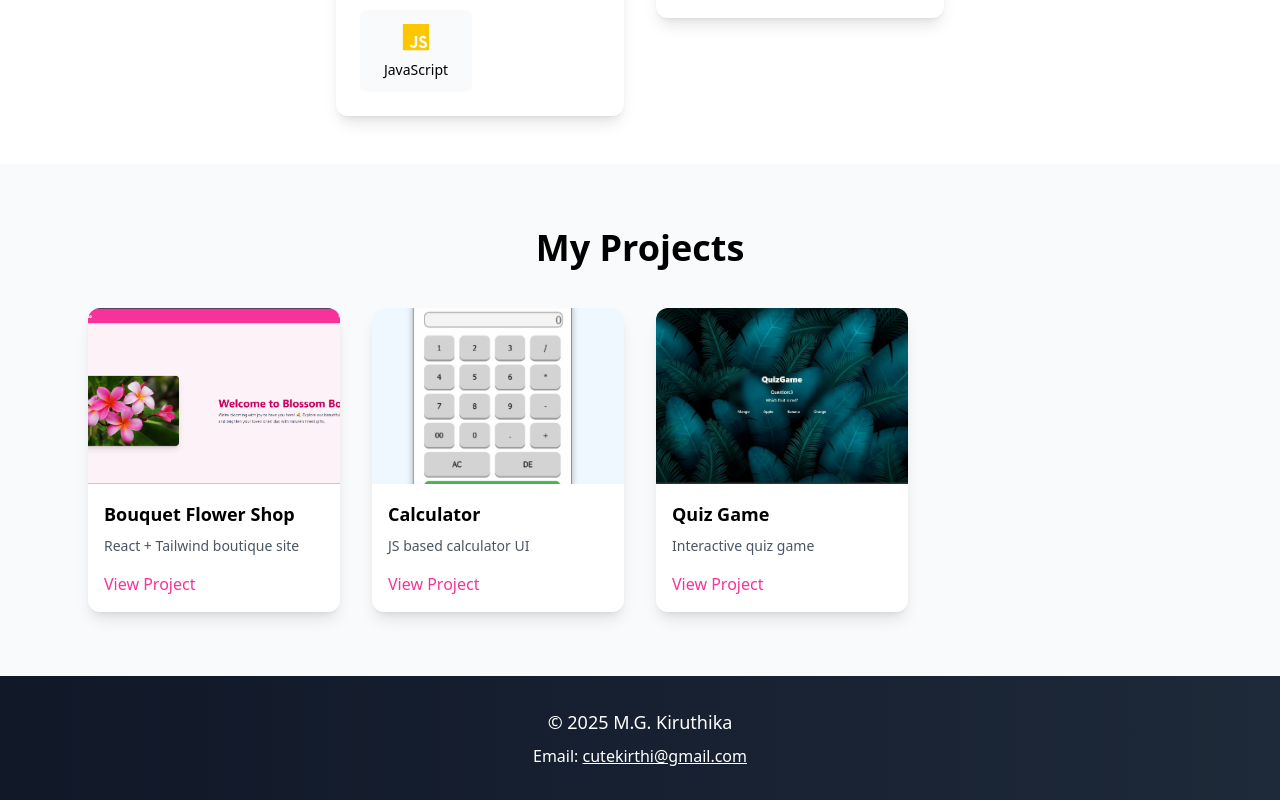
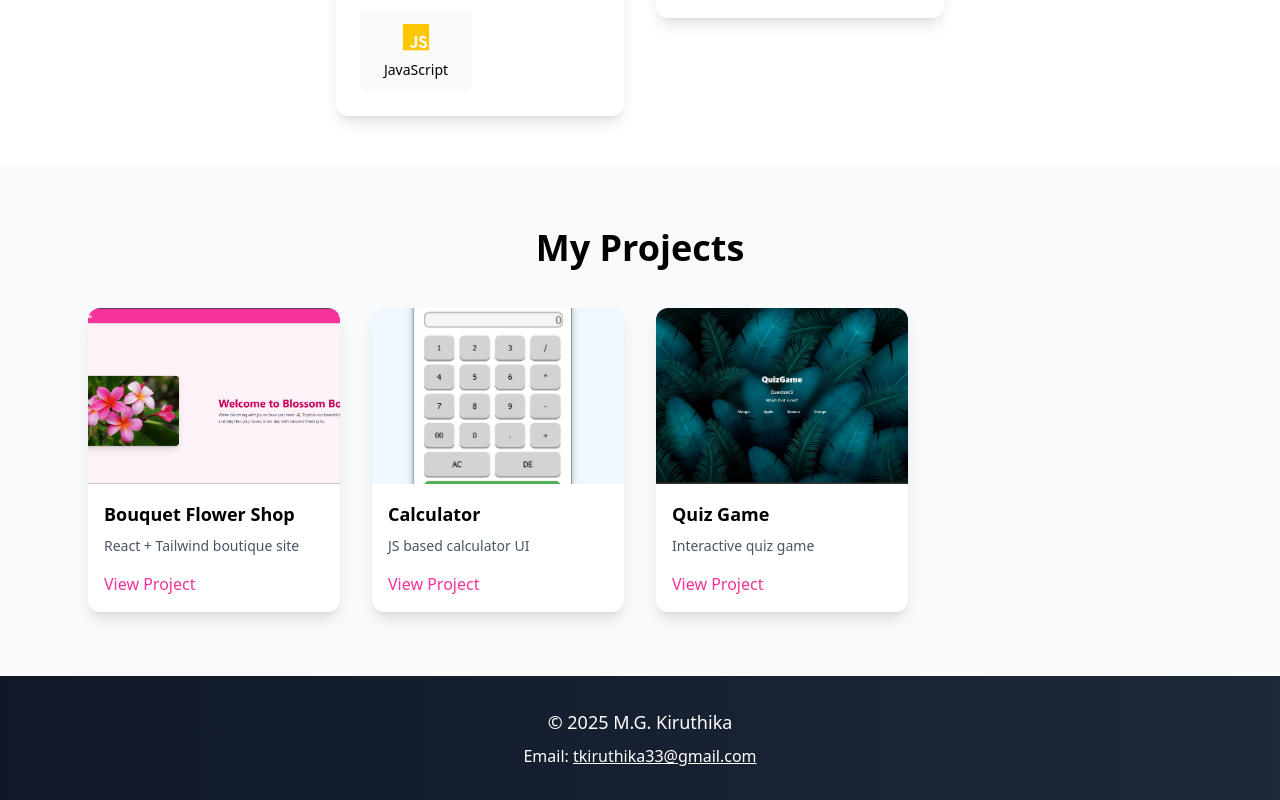
Before and after one commit to kiruthika-arjava/Portfolio, a React (Vite) app: page / in a window 1280 px wide. Shown: the part 790-1590 px from the top of the page. Built offline with nearby package versions, Linux system fonts and the light colour scheme.

Commit message:
kirthi portfolio

```diff
--- a/src/Components/Footer.jsx
+++ b/src/Components/Footer.jsx
@@ -5,7 +5,7 @@ const Footer = () => {
     <footer id="contact" className="bg-gradient-to-r from-gray-900 to-gray-800 text-white py-8">
       <div className="max-w-6xl mx-auto px-6 text-center">
         <p className="text-lg">© {new Date().getFullYear()} M.G. Kiruthika</p>
-        <p className="mt-2">Email: <a href="mailto:cutekirthi@gmail.com" className="underline">cutekirthi@gmail.com</a></p>
+        <p className="mt-2">Email: <a href="mailto:tkiruthika33@gmail.com" className="underline">tkiruthika33@gmail.com</a></p>
       </div>
     </footer>
   );
```
